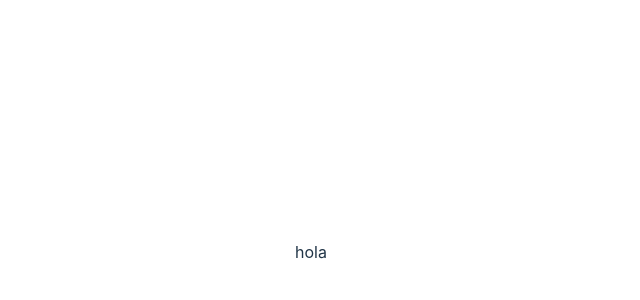
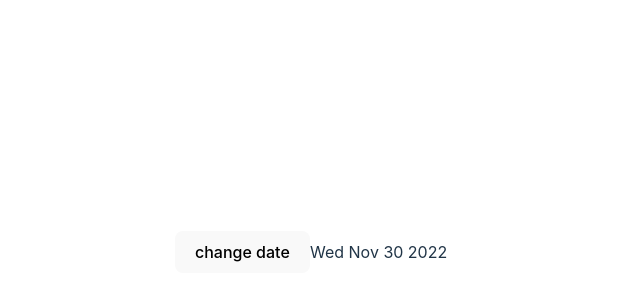
Before and after one commit to DavidVeVe/Calendar-react, a React (Vite) app: page / in a window 1280 px wide. Shown: the part 148-448 px from the top of the page, without its empty margins (329-969 px from the left). Built offline with nearby package versions, Linux system fonts and the light colour scheme.

Commit message:
Add starting structure

```diff
--- a/package.json
+++ b/package.json
@@ -10,7 +10,8 @@
   },
   "dependencies": {
     "react": "^18.2.0",
-    "react-dom": "^18.2.0"
+    "react-dom": "^18.2.0",
+    "sass": "^1.56.1"
   },
   "devDependencies": {
     "@types/react": "^18.0.24",
--- a/src/App.jsx
+++ b/src/App.jsx
@@ -1,11 +1,20 @@
 import { useState } from 'react'
+import CalendarDay from "./components/calendarDay";
 import './App.css'
 
 function App() {
+    const [date, setDate] = useState(new Date())
 
+    const [month, day, year] = [date.getMonth(), date.getDate(), date.getFullYear()]
+    console.log({month})
+    console.log({day})
+    console.log({year})
   return (
-    <div className="App">
-        hola
+    <div className="App" >
+        <button onClick={() => {
+            setDate(101013938383)
+        }}>change date</button>
+        {date.toDateString()}
     </div>
   )
 }
--- /dev/null
+++ b/src/components/DayEvent/index.jsx
@@ -0,0 +1,7 @@
+import './dayEvent.scss'
+
+function DayEvent () {
+    return <p>This is day event component</p>;
+}
+
+export default DayEvent;
--- /dev/null
+++ b/src/components/calendarDay/calendarDay.scss
@@ -0,0 +1,6 @@
+.calendar-day {
+  background-color: #fff;
+  width: 165px;
+  height: 171px;
+  border-radius: 5px;
+}
--- /dev/null
+++ b/src/components/calendarDay/index.jsx
@@ -0,0 +1,14 @@
+import DayEvent from "../DayEvent";
+import './calendarDay.scss'
+
+function CalendarDay ({dayNumber, activeMonth, dayEvents, isActive}) {
+    const activeEvents = dayEvents.map((event) => {
+        return <DayEvent eventData={event} />
+    })
+    return <div className="calendar-day">
+        <span>{dayNumber}</span>
+        {activeEvents}
+    </div>
+}
+
+export default CalendarDay
```
Also changed, not shown: src/calendar/index.jsx (added), src/components/DayEvent/dayEvent.scss (added), src/constants.js (added), 1 other file (tests, documents, lock files or other folders).
